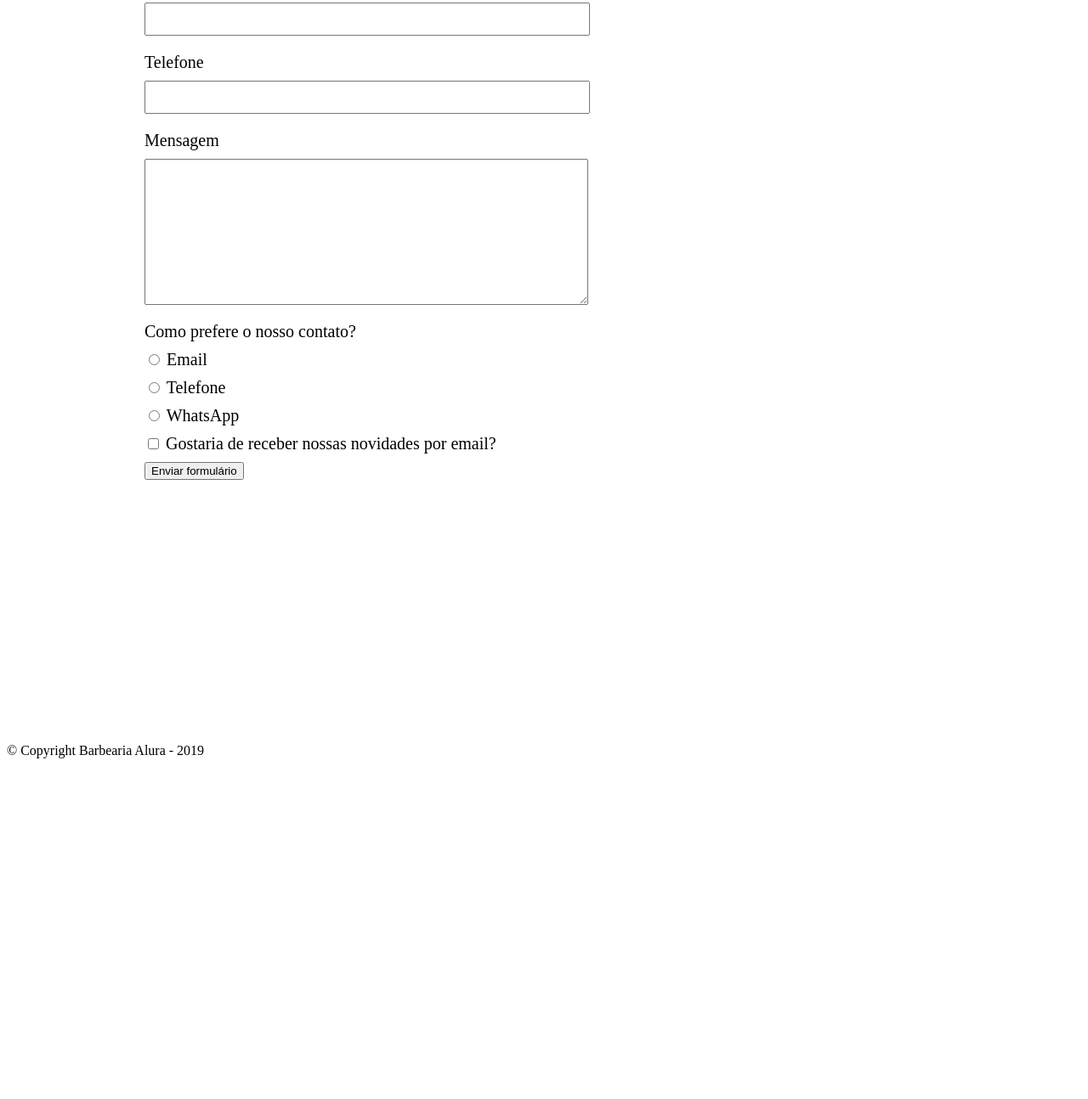
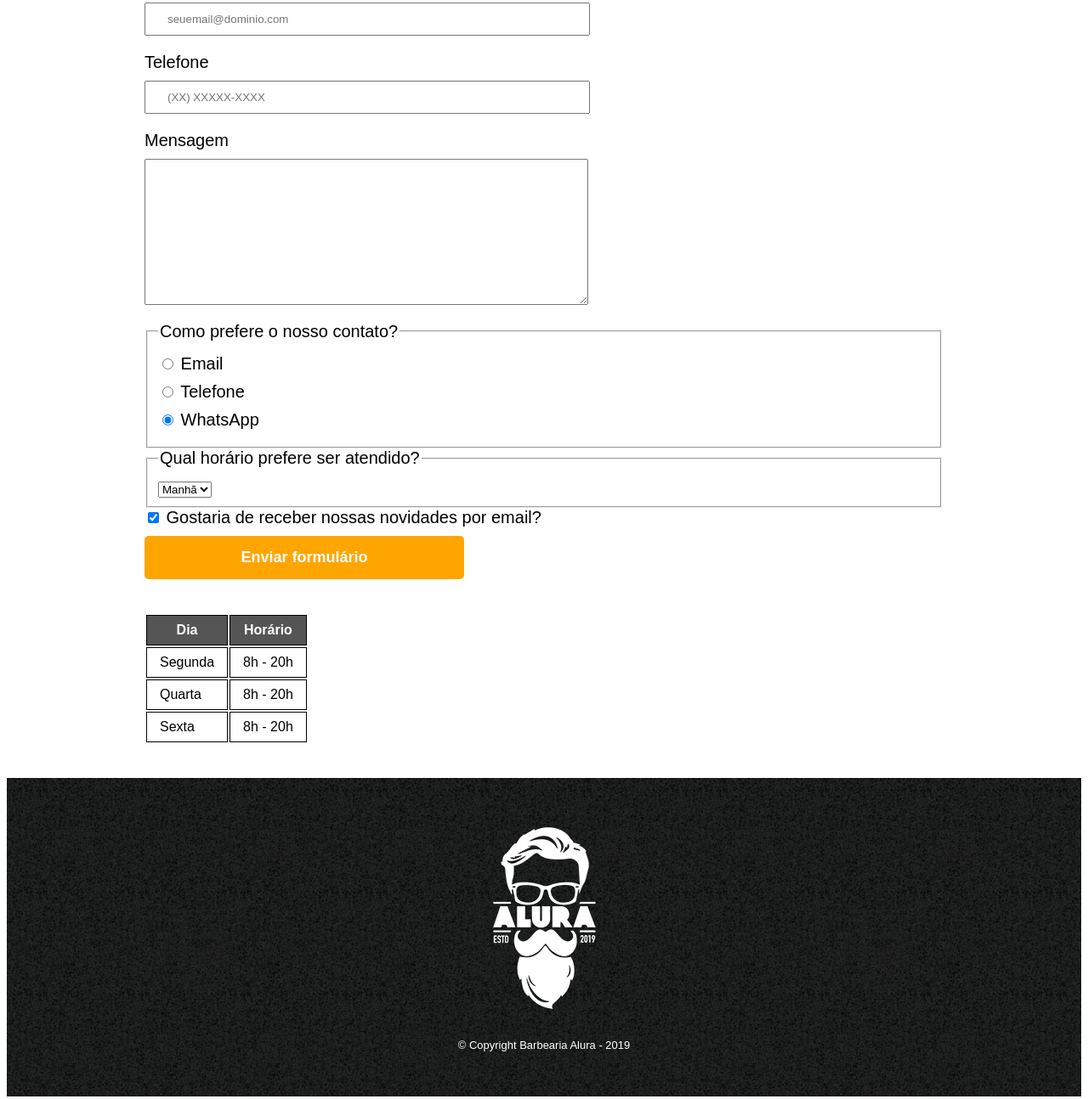
Before and after one commit to Larissadods/barbearia.alura, a plain HTML site: page contatos.html in a window 1280 px wide. Shown: the part 511-1805 px from the top of the page at 85% size. Before the commit the page ends 1420 px from the top, so only its background shows below. Drawn offline with Linux system fonts and the light colour scheme.

Commit message:
Add files via upload

```diff
--- a/contatos.css
+++ b/contatos.css
@@ -1,3 +1,7 @@
+body {
+    font-family: 'Montserrat', sans-serif;
+}
+
 header {
     background-color: #BBBBBB;
     padding: 20px 0;
@@ -42,7 +46,7 @@ form {
     margin: 40px 0;
 }
 
-form label, form p {
+form label, form legend {
     display: block;
     font-size: 20px;
     margin: 0 0 10px;
@@ -54,3 +58,83 @@ form label, form p {
     padding: 10px 25px;
     width: 50%;
 }
+
+footer {
+    text-align: center;
+    background: url("bg.jpg");
+    padding: 40px 0;
+}
+
+.copyright {
+    color: #FFFFFF;
+    font-size: 13px;
+}
+
+.enviar {
+    width: 40%;
+    padding: 15px 0;
+    background: orange;
+    color: white;
+    font-weight: bold;
+    font-size: 18px;
+    border: none;
+    border-radius: 5px;
+    transition: 2s;
+    cursor: pointer;
+}
+
+.enviar:hover {
+    background: darkorange;
+    transform: scale(1.1);
+}
+
+table {
+    margin: 20px 0 40px;
+}
+
+thead {
+    background: #555555;
+    color: white;
+    font-weight: bold;
+}
+
+td, th {
+    border: 1px solid #000000;
+    padding: 8px 15px;
+}
+
+.banner {
+    width: 100%;
+}
+
+.principal h2 {
+    text-align: center;
+    font-size: 2em;
+    margin: 0 0 1em;
+}
+
+.principal p {
+    margin: 0 0 1em;
+}
+
+.mapa h3 {
+    text-align: center;
+    font-size: 2em;
+    margin: 0 0 1em;
+}
+
+.itens h3 {
+    text-align: center;
+    font-size: 2em;
+    margin: 0 0 1em;
+}
+
+.utensilios {
+    width: 170px;
+    float: left;
+    margin: 0 20px 20px 0;
+}
+
+.imgbene {
+    width: 60%;
+}
--- a/contatos.html
+++ b/contatos.html
@@ -4,14 +4,14 @@
     <meta charset="UTF-8">
     <meta http-equiv="X-UA-Compatible" content="IE=edge">
     <meta name="viewport" content="width=device-width, initial-scale=1.0">
-    <title> Contato - Barbearia Alura </title>
+    <title> Contatos - Barbearia Alura </title>
     <link rel="stylesheet" href="contatos.css">
 </head>
 <body>
 
     <header>
         <div class="caixa">
-            <h1> <img src="logo.png"> </h1>
+            <h1> <img src="logo.png" alt="Logo da Barbearia Alura"> </h1>
 
             <nav>
                 <ul>
@@ -26,37 +26,69 @@
     <main>
         <form>
             <label for="nomesobrenome"> Nome e sobrenome </label>
-            <input type="text" id="nomesobrenome" class="input-padrao">
+            <input type="text" id="nomesobrenome" class="input-padrao" required>
 
             <label for="email"> Email </label>
-            <input type="text" id="email" class="input-padrao">
+            <input type="text" id="email" class="input-padrao" required placeholder="seuemail@dominio.com">
 
             <label for="telefone"> Telefone </label>
-            <input type="text" id="telefone" class="input-padrao">
+            <input type="text" id="telefone" class="input-padrao" required placeholder="(XX) XXXXX-XXXX">
 
             <label for="mensagem"> Mensagem </label>
-            <textarea id="mensagem" cols="70" rows="10" class="input-padrao"> </textarea>
+            <textarea id="mensagem" cols="70" rows="10" class="input-padrao" required> </textarea>
 
-            <div>
-                <p> Como prefere o nosso contato? </p>
+            <fieldset>
+                <legend> Como prefere o nosso contato? </legend>
 
                 <label for="radio-email"> <input type="radio" name="contato" value="email" id="radio-email"> Email </label>
 
                 <label for="radio-telefone"> <input type="radio" name="contato" value="telefone" id="radio-telefone"> Telefone </label>
 
-                <label for="radio-whatsapp"> <input type="radio" name="contato" value="whatsapp" id="radio-whatsapp"> WhatsApp </label>
+                <label for="radio-whatsapp"> <input type="radio" name="contato" value="whatsapp" id="radio-whatsapp" checked> WhatsApp </label>
+            </fieldset>
 
-            </div>
+            <fieldset>
+                <legend> Qual horário prefere ser atendido? </legend>
+                <select>
+                    <option> Manhã </option>
+                    <option> Tarde </option>
+                    <option> Noite </option>
+                </select>
+            </fieldset>
 
-            <label class="checkbox"> <input type="checkbox"> Gostaria de receber nossas novidades por email? </label>
+            <label class="checkbox"> <input type="checkbox" checked> Gostaria de receber nossas novidades por email? </label>
 
-            <input type="submit" value="Enviar formulário">
+            <input type="submit" value="Enviar formulário" class="enviar">
         </form>
+
+        <table>
+            <thead>
+                <tr>
+                    <th> Dia</th>
+                    <th> Horário </th>
+                </tr>
+            </thead>
+            <tbody>
+                <tr>
+                    <td> Segunda </td>
+                    <td> 8h - 20h </td>
+                </tr>
+                <tr>
+                    <td> Quarta </td>
+                    <td> 8h - 20h </td>
+                </tr>
+                <tr>
+                    <td> Sexta </td>
+                    <td> 8h - 20h </td>
+                </tr>
+            </tbody>
+        </table>
     </main>
 
     <footer>
-        <img src="logo-branco.png">
+        <img src="logo-branco.png" alt="Logo da Barbearia Alura">
         <p class="copyright">&copy; Copyright Barbearia Alura - 2019 </p>
     </footer>
+
 </body>
 </html>
```
Also changed, not shown: index.html (+36 -10 lines), produtos.html (+3 -1 lines), utensilios.jpg (added).
